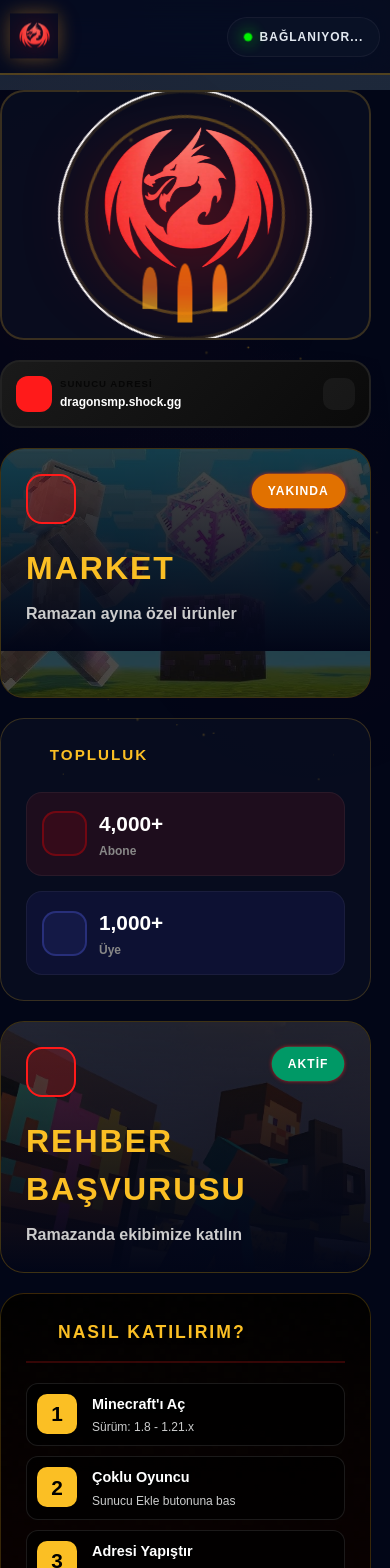
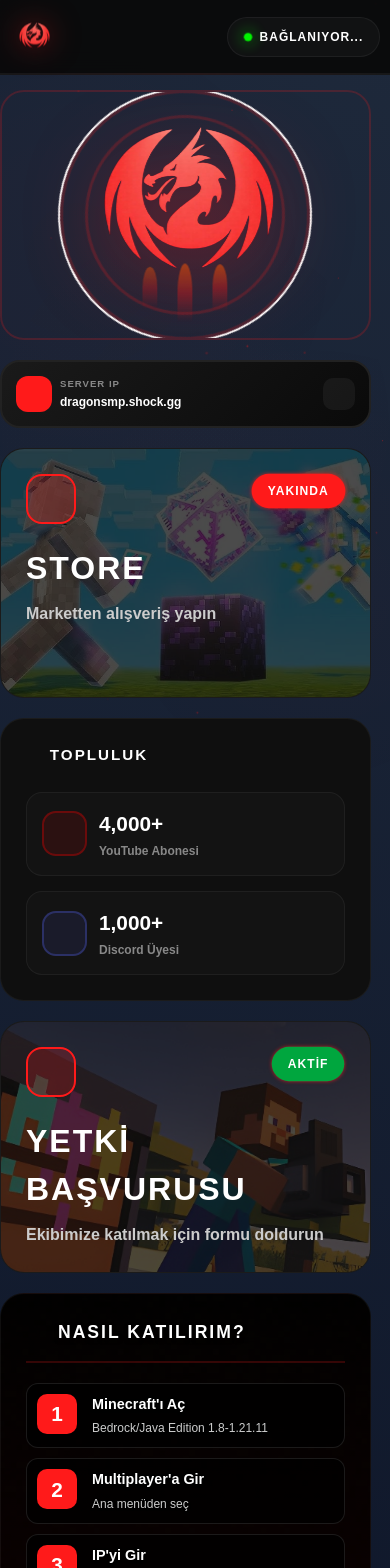
Before and after one commit to Sshady1545/dragon_smp, a React (Vite) app in the folder client/: page / in a window 390 px wide. Shown: the top 1568 px of the page. Built offline with nearby package versions, Linux system fonts and the light colour scheme; no server answers; a web font is replaced by a local one.

Commit message:
Update App.tsx

```diff
--- a/client/src/App.tsx
+++ b/client/src/App.tsx
@@ -31,7 +31,7 @@ function App() {
       if (!container) return;
       container.innerHTML = '';
 
-      for (let i = 0; i < 35; i++) { // Parçacık sayısını biraz artırdık
+      for (let i = 0; i < 30; i++) {
         const particle = document.createElement('div');
         const size = Math.random() * 3 + 1;
         const startX = Math.random() * 100;
@@ -39,27 +39,25 @@ function App() {
         const duration = Math.random() * 20 + 15;
         const delay = Math.random() * 5;
 
-        // RENK DEĞİŞİMİ: Kırmızıdan Altın Sarısına (Ramazan Kandili Efekti)
         particle.style.cssText = `
           position: absolute;
           width: ${size}px;
           height: ${size}px;
-          background: radial-gradient(circle, rgba(251, 191, 36, 0.8) 0%, transparent 70%);
+          background: radial-gradient(circle, rgba(255, 26, 26, 0.8) 0%, transparent 70%);
           border-radius: 50%;
           left: ${startX}%;
           top: ${startY}%;
           animation: float-particle-${i} ${duration}s ease-in-out ${delay}s infinite;
           pointer-events: none;
-          box-shadow: 0 0 10px rgba(251, 191, 36, 0.3);
         `;
 
         const style = document.createElement('style');
         style.textContent = `
             @keyframes float-particle-${i} {
                 0%, 100% { transform: translate(0, 0) scale(1); opacity: 0; }
-                10% { opacity: 0.6; }
-                50% { transform: translate(${(Math.random() - 0.5) * 150}px, ${(Math.random() - 0.5) * 150}px) scale(1.8); opacity: 0.9; }
-                90% { opacity: 0.5; }
+                10% { opacity: 0.8; }
+                50% { transform: translate(${(Math.random() - 0.5) * 100}px, ${(Math.random() - 0.5) * 100}px) scale(1.5); opacity: 1; }
+                90% { opacity: 0.8; }
             }
         `;
         document.head.appendChild(style);
@@ -128,131 +126,131 @@ function App() {
   };
 
   return (
-    <div className="min-h-screen bg-[#020617] transition-colors duration-1000">
-      <div className="particles-bg opacity-60" id="particles"></div>
+    <div>
+      <div className="particles-bg" id="particles"></div>
 
-      <header className="top-nav !bg-slate-950/80 !border-b-[#fbbf24]/30 backdrop-blur-md">
+      <header className="top-nav">
         <div className="nav-content">
           <div className="nav-left">
-            <div className="logo-glow !shadow-[0_0_20px_rgba(251,191,36,0.3)]">
+            <div className="logo-glow">
               <img src="/images/logo.png" alt="Logo" className="nav-logo-img" />
             </div>
             <div className="nav-title-group">
-              <span className="nav-title !text-[#fbbf24]">DRAGONSMP</span>
-              <span className="nav-subtitle text-slate-400">RAMAZAN ÖZEL</span>
+              <span className="nav-title">DRAGONSMP</span>
+              <span className="nav-subtitle">OFFICIAL SERVER</span>
             </div>
           </div>
           <div className="nav-right">
-            <div className="online-status !bg-slate-900/50 border border-[#fbbf24]/20" id="server-status">
-              <span className={`status-dot ${status?.online ? 'bg-amber-400 shadow-[0_0_10px_#fbbf24]' : 'bg-red-500'} block pulse`}></span>
-              <span className="status-text !text-slate-200">
+            <div className="online-status" id="server-status">
+              <span className={`status-dot ${status?.online ? 'bg-green-500 shadow-[0_0_10px_#22c55e]' : 'bg-red-500'} block pulse`}></span>
+              <span className="status-text">
                 {status?.online ? 'SUNUCU AKTİF' : 'BAĞLANIYOR...'}
               </span>
               {status?.online && (
-                <span className="player-number !bg-[#fbbf24] !text-black">{status.players.online}</span>
+                <span className="player-number">{status.players.online}</span>
               )}
             </div>
           </div>
         </div>
-        <div className="nav-glow !from-[#fbbf24]/10"></div>
+        <div className="nav-glow"></div>
       </header>
 
       <main className="main-container">
         <div className="left-column">
-          <div className="card logo-card !border-[#fbbf24]/20 !bg-slate-900/40">
-            <div className="logo-ring !border-[#fbbf24]/30"></div>
-            <div className="logo-ring ring-2 !border-[#fbbf24]/10"></div>
-            <img src="/images/logo.png" alt="DragonSMP" className="main-dragon-logo drop-shadow-[0_0_15px_rgba(251,191,36,0.4)]" />
-            {/* Alevleri kandil ışığı rengine çevirdik */}
+          <div className="card logo-card">
+            <div className="logo-ring"></div>
+            <div className="logo-ring ring-2"></div>
+            <img src="/images/logo.png" alt="DragonSMP" className="main-dragon-logo" />
             <div className="logo-flames">
-                <div className="flame !bg-[#fbbf24]"></div>
-                <div className="flame !bg-[#f59e0b]"></div>
-                <div className="flame !bg-[#fbbf24]"></div>
+                <div className="flame"></div>
+                <div className="flame"></div>
+                <div className="flame"></div>
             </div>
           </div>
 
-          <div className="ip-container !bg-[#fbbf24] !text-black hover:!bg-[#f59e0b]" onClick={() => copyToClipboard(SERVER_IP)} id="copy-ip">
-            <div className="ip-icon"><i className="fa-solid fa-moon"></i></div>
+          <div className="ip-container" onClick={() => copyToClipboard(SERVER_IP)} id="copy-ip">
+            <div className="ip-icon"><i className="fa-solid fa-server"></i></div>
             <div className="ip-content">
-              <span className="ip-label !text-black/70">SUNUCU ADRESİ</span>
-              <span className="ip-text font-bold text-black">{SERVER_IP}</span>
+              <span className="ip-label">SERVER IP</span>
+              <span className="ip-text">{SERVER_IP}</span>
             </div>
-            <div className="ip-copy-btn !text-black"><i className="fa-regular fa-copy"></i></div>
+            <div className="ip-copy-btn"><i className="fa-regular fa-copy"></i></div>
           </div>
         </div>
 
-        <div className="card store-card !border-[#fbbf24]/20" data-modal="store" onClick={() => showToast('HAYIRLI RAMAZANLAR!', 'Market yakında özel indirimlerle açılacak')}>
-            <div className="card-shine opacity-10"></div>
-            <div className="overlay bg-gradient-to-t from-slate-950 to-transparent">
-                <div className="card-icon !text-[#fbbf24]"><i className="fa-solid fa-star-and-crescent"></i></div>
-                <h2 className="text-[#fbbf24]">MARKET</h2>
-                <p className="text-slate-300">Ramazan ayına özel ürünler</p>
-                <div className="card-badge !bg-amber-600 !text-white">YAKINDA</div>
+        <div className="card store-card" data-modal="store" onClick={() => showToast('STORE YAKINDA!', 'Bu özellik yakında aktif olacak')}>
+            <div className="card-shine"></div>
+            <div className="overlay">
+                <div className="card-icon"><i className="fa-solid fa-shopping-cart"></i></div>
+                <h2>STORE</h2>
+                <p>Marketten alışveriş yapın</p>
+                <div className="card-badge">YAKINDA</div>
             </div>
-            <img src="/images/store.png" className="card-bg-img opacity-40" />
-            <div className="hover-border !border-[#fbbf24]"></div>
+            <img src="/images/store.png" className="card-bg-img" />
+            <div className="hover-border"></div>
         </div>
 
-        <div className="card social-card !bg-slate-900/40 !border-[#fbbf24]/20">
-            <div className="card-shine opacity-10"></div>
-            <h3 className="card-title !text-[#fbbf24]"><i className="fa-solid fa-mosque"></i> TOPLULUK</h3>
-            <a href="https://youtube.com/@Sshady1545" target="_blank" className="social-box yt !bg-red-900/20 border border-red-500/20">
-                <div className="social-icon"><i className="fab fa-youtube text-red-500"></i></div>
+        <div className="card social-card">
+            <div className="card-shine"></div>
+            <h3 className="card-title"><i className="fa-solid fa-users"></i> TOPLULUK</h3>
+            <a href="https://youtube.com/@Sshady1545" target="_blank" className="social-box yt">
+                <div className="social-icon"><i className="fab fa-youtube"></i></div>
                 <div className="social-info">
-                    <strong className="social-number text-white">4,000+</strong>
-                    <span className="social-label text-slate-400">Abone</span>
+                    <strong className="social-number">4,000+</strong>
+                    <span className="social-label">YouTube Abonesi</span>
                 </div>
-                <div className="social-arrow text-red-500"><i className="fa-solid fa-arrow-right"></i></div>
+                <div className="social-arrow"><i className="fa-solid fa-arrow-right"></i></div>
             </a>
-            <a href="https://discord.gg/JUj7SHGdF6" target="_blank" className="social-box dc !bg-indigo-900/20 border border-indigo-500/20">
-                <div className="social-icon"><i className="fab fa-discord text-indigo-400"></i></div>
+            <a href="https://discord.gg/JUj7SHGdF6" target="_blank" className="social-box dc">
+                <div className="social-icon"><i className="fab fa-discord"></i></div>
                 <div className="social-info">
-                    <strong className="social-number text-white">1,000+</strong>
-                    <span className="social-label text-slate-400">Üye</span>
+                    <strong className="social-number">1,000+</strong>
+                    <span className="social-label">Discord Üyesi</span>
                 </div>
-                <div className="social-arrow text-indigo-400"><i className="fa-solid fa-arrow-right"></i></div>
+                <div className="social-arrow"><i className="fa-solid fa-arrow-right"></i></div>
             </a>
-            <div className="hover-border !border-[#fbbf24]"></div>
+            <div className="hover-border"></div>
         </div>
 
-        <div className="card stats-card !border-[#fbbf24]/20" onClick={() => setShowForm(true)}>
-            <div className="card-shine opacity-10"></div>
-            <div className="overlay bg-gradient-to-t from-slate-950 to-transparent">
-                <div className="card-icon !text-[#fbbf24]"><i className="fa-solid fa-scroll"></i></div>
-                <h2 className="text-[#fbbf24]">REHBER BAŞVURUSU</h2>
-                <p className="text-slate-300">Ramazanda ekibimize katılın</p>
-                <div className="card-badge !bg-emerald-600 !text-white">AKTİF</div>
+        {/* GÜNCELLENEN STATS KARTI (BAŞVURU KARTI OLDU) */}
+        <div className="card stats-card" onClick={() => setShowForm(true)}>
+            <div className="card-shine"></div>
+            <div className="overlay">
+                <div className="card-icon"><i className="fa-solid fa-id-badge"></i></div>
+                <h2>YETKİ BAŞVURUSU</h2>
+                <p>Ekibimize katılmak için formu doldurun</p>
+                <div className="card-badge !bg-green-600">AKTİF</div>
             </div>
-            <img src="/images/stats.jpg" className="card-bg-img opacity-40" />
-            <div className="hover-border !border-[#fbbf24]"></div>
+            <img src="/images/stats.jpg" className="card-bg-img" />
+            <div className="hover-border"></div>
         </div>
 
-        <div className="card join-card !bg-slate-900/40 !border-[#fbbf24]/20">
-            <div className="card-shine opacity-10"></div>
+        <div className="card join-card">
+            <div className="card-shine"></div>
             <div className="join-header">
-                <i className="fa-solid fa-kaaba text-[#fbbf24]"></i>
-                <h3 className="text-[#fbbf24]">NASIL KATILIRIM?</h3>
+                <i className="fa-solid fa-gamepad"></i>
+                <h3>NASIL KATILIRIM?</h3>
             </div>
             <div className="join-steps">
                 <div className="step">
-                    <div className="step-number !bg-[#fbbf24] !text-black">1</div>
+                    <div className="step-number">1</div>
                     <div className="step-content">
-                        <span className="step-title text-slate-200">Minecraft'ı Aç</span>
-                        <span className="step-desc text-slate-400 text-xs">Sürüm: 1.8 - 1.21.x</span>
+                        <span className="step-title">Minecraft'ı Aç</span>
+                        <span className="step-desc">Bedrock/Java Edition 1.8-1.21.11</span>
                     </div>
                 </div>
                 <div className="step">
-                    <div className="step-number !bg-[#fbbf24] !text-black">2</div>
+                    <div className="step-number">2</div>
                     <div className="step-content">
-                        <span className="step-title text-slate-200">Çoklu Oyuncu</span>
-                        <span className="step-desc text-slate-400 text-xs">Sunucu Ekle butonuna bas</span>
+                        <span className="step-title">Multiplayer'a Gir</span>
+                        <span className="step-desc">Ana menüden seç</span>
                     </div>
                 </div>
                 <div className="step">
-                    <div className="step-number !bg-[#fbbf24] !text-black">3</div>
+                    <div className="step-number">3</div>
                     <div className="step-content w-full">
-                        <span className="step-title text-slate-200">Adresi Yapıştır</span>
-                        <div className="inline-ip !bg-black/40 !border-[#fbbf24]/40 !text-[#fbbf24] min-h-[40px] py-1 px-2 flex items-center justify-between gap-1 overflow-hidden" id="copy-ip-2" onClick={() => copyToClipboard(SERVER_IP)}>
+                        <span className="step-title">IP'yi Gir</span>
+                        <div className="inline-ip min-h-[40px] py-1 px-2 flex items-center justify-between gap-1 overflow-hidden" id="copy-ip-2" onClick={() => copyToClipboard(SERVER_IP)}>
                             <span className="mc-font text-[8px] sm:text-[10px] whitespace-nowrap">
                                 {SERVER_IP}
                             </span>
@@ -261,35 +259,34 @@ function App() {
                     </div>
                 </div>
             </div>
-            <div className="hover-border !border-[#fbbf24]"></div>
+            <div className="hover-border"></div>
         </div>
       </main>
 
-{/* GOOGLE FORM MODAL - Ramazan Temalı */}
+{/* GOOGLE FORM MODAL (Z-Index ve Kapatma Butonu Düzenlenmiş) */}
 {showForm && (
   <div
-    className="fixed inset-0 z-[9999] bg-slate-950/90 flex items-center justify-center p-2 sm:p-4 backdrop-blur-xl"
+    className="fixed inset-0 z-[9999] bg-black/90 flex items-center justify-center p-2 sm:p-4 backdrop-blur-lg"
     onClick={() => setShowForm(false)}
   >
       <div
-        className="bg-[#0f172a] border-2 border-[#fbbf24]/40 w-full max-w-5xl h-[90vh] rounded-3xl relative flex flex-col overflow-hidden shadow-[0_0_100px_rgba(251,191,36,0.1)]"
+        className="bg-[#1a1a1a] border-2 border-red-600/40 w-full max-w-5xl h-[95vh] rounded-2xl relative flex flex-col overflow-hidden shadow-[0_0_50px_rgba(0,0,0,1)]"
         onClick={e => e.stopPropagation()}
       >
+
           {/* Üst Bar */}
-          <div className="p-5 border-b border-[#fbbf24]/10 flex justify-between items-center bg-slate-900/50">
-              <div className="flex items-center gap-4">
-                  <img src="/images/logo.png" alt="Logo" className="w-10 h-10 object-contain drop-shadow-[0_0_8px_#fbbf24]" />
-                  <div>
-                    <h3 className="text-[#fbbf24] font-bold tracking-[0.2em] text-sm sm:text-lg">BAŞVURU FORMU</h3>
-                    <p className="text-slate-500 text-[10px] uppercase tracking-widest">DragonSMP Ekip Alımları</p>
-                  </div>
+          <div className="p-4 border-b border-white/10 flex justify-between items-center bg-[#111]">
+              <div className="flex items-center gap-3">
+                  <img src="/images/logo.png" alt="Logo" className="w-8 h-8 object-contain" />
+                  <h3 className="text-white font-bold tracking-widest text-sm sm:text-base">BAŞVURU FORMU</h3>
               </div>
 
+              {/* Daha Belirgin ve Sıkışmayan Kapatma Tuşu */}
               <button
                 onClick={() => setShowForm(false)}
-                className="bg-[#fbbf24] hover:bg-[#f59e0b] text-black w-12 h-12 rounded-2xl flex items-center justify-center transition-all duration-300 active:scale-90 shadow-lg group"
+                className="bg-red-600 hover:bg-red-700 text-white w-10 h-10 rounded-xl flex items-center justify-center transition-all duration-300 active:scale-90 shadow-lg group"
               >
-                  <i className="fa-solid fa-xmark text-2xl group-hover:rotate-90 transition-transform"></i>
+                  <i className="fa-solid fa-xmark text-xl group-hover:rotate-90 transition-transform"></i>
               </button>
           </div>
 
@@ -307,32 +304,26 @@ function App() {
   </div>
 )}
 
-      <div id="toast" className={`toast ${toast.show ? '' : 'hidden'} !bg-slate-900 !border-[#fbbf24]/50`}>
-        <div className="toast-icon !text-[#fbbf24]"><i className="fa-solid fa-moon"></i></div>
+      <div id="toast" className={`toast ${toast.show ? '' : 'hidden'}`}>
+        <div className="toast-icon"><i className="fa-solid fa-check-circle"></i></div>
         <div className="toast-content">
-            <span className="toast-title !text-[#fbbf24]">{toast.title}</span>
-            <span className="toast-desc text-slate-300">{toast.desc}</span>
+            <span className="toast-title">{toast.title}</span>
+            <span className="toast-desc">{toast.desc}</span>
         </div>
-        <div className="toast-progress !bg-[#fbbf24]"></div>
+        <div className="toast-progress"></div>
       </div>
 
-      <footer className="text-center py-8 text-slate-500 text-xs relative z-10">
-        <div className="flex justify-center gap-4 mb-2 text-[#fbbf24]/40">
-            <i className="fa-solid fa-star"></i>
-            <i className="fa-solid fa-moon"></i>
-            <i className="fa-solid fa-star"></i>
-        </div>
-        © 2026 DragonSMP | Hayırlı Ramazanlar. All rights reserved.
+      <footer className="text-center py-6 text-gray-600 text-xs relative z-10">
+        © 2026 DragonSMP | Official. All rights reserved.
       </footer>
 
       {showSecret && (
-        <div className="fixed inset-0 z-[100] bg-slate-950/98 flex flex-col items-center justify-center p-4 backdrop-blur-md" onClick={(e) => e.target === e.currentTarget && setShowSecret(false)}>
-            <div className="bg-slate-900 border border-[#fbbf24]/30 p-10 rounded-3xl max-w-md w-full text-center relative shadow-[0_0_80px_rgba(251,191,36,0.1)]">
-                <button onClick={() => setShowSecret(false)} className="absolute top-6 right-6 text-slate-500 hover:text-[#fbbf24]">
+        <div className="fixed inset-0 z-[100] bg-black/95 flex flex-col items-center justify-center p-4 backdrop-blur-sm" onClick={(e) => e.target === e.currentTarget && setShowSecret(false)}>
+            <div className="bg-gray-900 border border-red-500/50 p-8 rounded-2xl max-w-md w-full text-center relative shadow-[0_0_50px_rgba(255,0,0,0.2)]">
+                <button onClick={() => setShowSecret(false)} className="absolute top-4 right-4 text-gray-400 hover:text-white">
                     <i className="fa-solid fa-xmark text-2xl"></i>
                 </button>
-                <div className="text-5xl mb-6">🌙</div>
-                <h2 className="text-2xl font-bold text-[#fbbf24] mb-8 tracking-[0.3em] uppercase">Gizli Menü</h2>
+                <h2 className="text-4xl font-bold text-red-500 mb-8 tracking-widest animate-pulse">:)</h2>
                 {!secretMessage ? (
                     <input
                         type="text" value={secretInput}
@@ -340,22 +331,22 @@ function App() {
                             const val = e.target.value.toLowerCase();
                             setSecretInput(val);
                             if (['bay4lly', 'gofret', 'forget1221'].includes(val)) {
-                                setSecretMessage('Bu kutsal site Bay4lly tarafından inşa edildi.');
+                                setSecretMessage('bu site Bay4lly tarafından kodlanmıştır');
                             } else if (val === 'shady1545') {
-                                setSecretMessage('Shady1545 Dergahına Gidiliyor...');
+                                setSecretMessage('Shady1545 YouTube Kanalına Gidiliyor...');
                                 setTimeout(() => window.open('https://youtube.com/@Sshady1545', '_blank'), 1000);
                             } else if (val === 'robotic1545') {
                                 setSecretMessage('Robotic1545 YouTube Kanalına Gidiliyor...');
                                 setTimeout(() => window.open('https://youtube.com/@ofc-exelux', '_blank'), 1000);
                             }
                         }}
-                        placeholder="Anahtar kelime..."
-                        className="w-full bg-black/40 border border-[#fbbf24]/20 rounded-xl px-4 py-4 text-[#fbbf24] text-center font-mono focus:border-[#fbbf24] outline-none transition-all"
+                        placeholder="..."
+                        className="w-full bg-black/50 border border-gray-700 rounded-lg px-4 py-3 text-white text-center font-mono"
                         autoFocus
                     />
                 ) : (
-                    <div className="animate-pulse py-4">
-                        <p className="text-lg font-medium text-slate-200 font-mono tracking-wide">{secretMessage}</p>
+                    <div className="animate-pulse">
+                        <p className="text-xl font-bold text-white font-mono">{secretMessage}</p>
                     </div>
                 )}
             </div>
```
